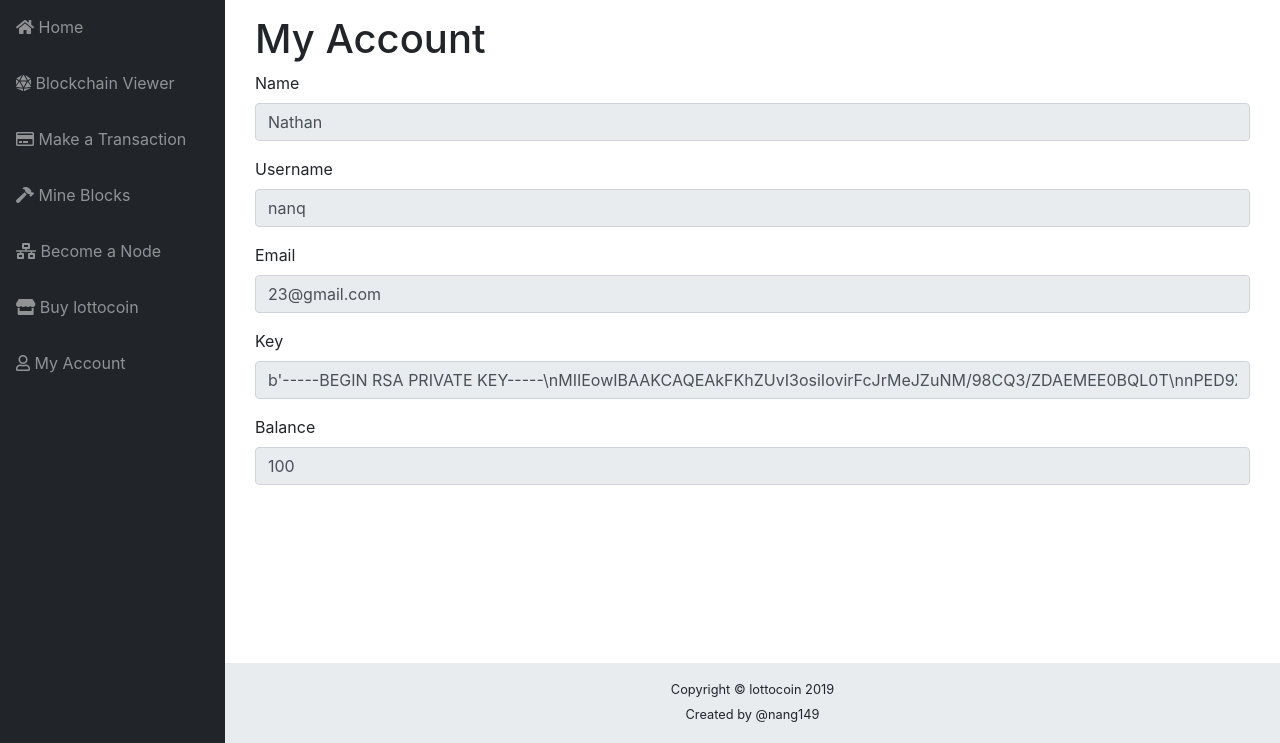
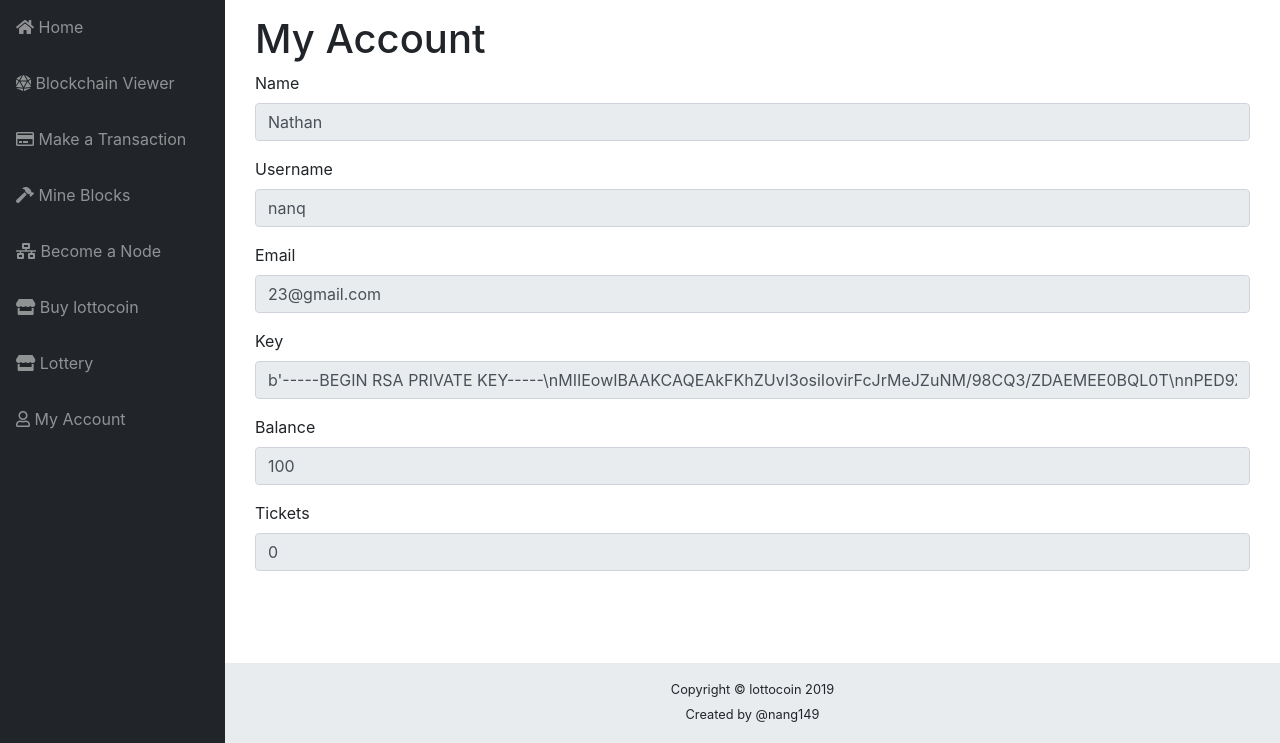
Before and after one commit to 00MB/lottocoin, a Flask app: page /account in a window 1280 px wide. Shown: the part 57-800 px from the top of the page. Run offline with Flask 2, Linux system fonts and the light colour scheme; a user stored in the database is signed in; some libraries are stand-ins or nearby versions.

Commit message:
Added images

```diff
--- a/lottocoin/blockchain.py
+++ b/lottocoin/blockchain.py
@@ -10,16 +10,21 @@ from Crypto.Signature import *
 from time import time
 from datetime import datetime
 import requests
+from lottocoin.username import username
+import random
 
 
 class Blockchain (object):
 	def __init__(self):
 		self.chain = [self.addGenesisBlock()];
 		self.pendingTransactions = [];
-		self.difficulty = 2;
-		self.minerRewards = 50;
+		self.difficulty = 3;
 		self.blockSize = 10;
 		self.nodes = set();
+		self.pool = 0;
+		self.tickets = [];
+		self.winners = [["", 0]];
+		self.lotteryblocks = [];
 
 	def register_node(self, address):
 		parsedUrl = urlparse(address)
@@ -71,10 +76,12 @@ class Blockchain (object):
 				newBlock.prev = hashVal;
 				newBlock.mineBlock(self.difficulty);
 				self.chain.append(newBlock);
+			self.lotteryblocks.append(newBlock);
 			print("Mining Transactions Success!");
-
-			payMiner = Transaction("Miner Rewards", miner, self.minerRewards);
-			self.pendingTransactions = [payMiner];
+			self.lottery();
+			print(self.lotteryblocks);
+			self.tickets.append(username());
+			self.pendingTransactions = [];
 		return True;
 
 	def addTransaction(self, sender, reciever, amt, keyString, senderKey):
@@ -208,7 +215,48 @@ class Blockchain (object):
 						balance += transaction.amt;
 			except AttributeError:
 				print("no transaction")
+		for x in range(len(self.winners)):
+			winners = self.winners[x];
+			try:
+				print(winners)
+				if (winners[0] == person):
+					balance += winners[1]
+			except AttributeError:
+				print("no transaction")
 		return balance + 100;
+
+	def getTickets(self, person):
+		tickets = 0;
+		for i in range(len(self.lotteryblocks)):
+			block = self.lotteryblocks[i];
+			try:
+				if (block.miner == person):
+					tickets += 1
+			except AttributeError:
+				print("error")
+		print(tickets)
+		print(self.tickets)
+		return tickets;
+
+	def getPool(self):
+		pool = 0
+		for i in range(len(self.lotteryblocks)):
+			block = self.lotteryblocks[i];
+			try:
+				pool += 10
+			except AttributeError:
+				print("no transaction")
+		print(pool)
+		return pool;
+
+	def lottery(self):
+		print("lottery triggered");
+		if len(self.lotteryblocks) > 1:
+			print("lottery succesful");
+			winner = random.choice(self.tickets);
+			self.winners.append([winner, self.getPool()])
+			self.lotteryblocks = [];
+			print(self.winners)
 
 
 class Block (object):
@@ -220,6 +268,7 @@ class Block (object):
 		self.nonse = 0;
 		self.gym = self.calculateGym();
 		self.hash = self.calculateHash();
+		self.miner = "";
 
 	def calculateGym(self):
 		return "24 hr";
@@ -249,6 +298,8 @@ class Block (object):
 			#print(len(hashPuzzle));
 			#print(self.hash[0:difficulty]);
 		print("Block Mined!");
+		print(username());
+		self.miner = username();
 		return True;
 
 	def hasValidTransactions(self):
--- a/lottocoin/routes.py
+++ b/lottocoin/routes.py
@@ -109,7 +109,7 @@ def mine():
     else:
         feedback = blockchainObj.minePendingTransactions(miner);
         if feedback:
-            flash(f'Block Mined! Your mining reward has now been added to the pending transactions!', 'success');
+            flash(f'Block Mined! Your mining reward has now been added to your account!', 'success');
         else:
             flash(f'Error!', 'danger');
     return render_template('minerPage.html', title = "Mine", blockchain = blockchainObj);
@@ -170,3 +170,7 @@ def consensus():
         }
 
     return jsonify(response), 200
+
+@app.route('/lottery')
+def lottery():
+    return render_template('lottery.html', title='Lottery', blockchain = blockchainObj)
--- a/lottocoin/templates/account.html
+++ b/lottocoin/templates/account.html
@@ -1,5 +1,4 @@
-{% extends "layout.html" %}
-{% block content %}
+{% extends "layout.html" %} {% block content %}
 
 <h1>My Account</h1>
 
@@ -7,28 +6,77 @@
 <form>
   <div class="form-group">
     <label>Name</label>
-    <input type="email" class="form-control" id="exampleInputEmail1" aria-describedby="emailHelp" value="{{ current_user.name }}" disabled=True>
+    <input
+      type="email"
+      class="form-control"
+      id="exampleInputEmail1"
+      aria-describedby="emailHelp"
+      value="{{ current_user.name }}"
+      disabled="True"
+    />
   </div>
   <div class="form-group">
     <label>Username</label>
-    <input type="email" class="form-control" id="exampleInputEmail1" aria-describedby="emailHelp" value="{{ current_user.username }}" disabled=True>
+    <input
+      type="email"
+      class="form-control"
+      id="exampleInputEmail1"
+      aria-describedby="emailHelp"
+      value="{{ current_user.username }}"
+      disabled="True"
+    />
   </div>
   <div class="form-group">
     <label>Email</label>
-    <input type="email" class="form-control" id="exampleInputEmail1" aria-describedby="emailHelp" value="{{ current_user.email }}" disabled=True>
+    <input
+      type="email"
+      class="form-control"
+      id="exampleInputEmail1"
+      aria-describedby="emailHelp"
+      value="{{ current_user.email }}"
+      disabled="True"
+    />
   </div>
   <div class="form-group">
     <label>Key</label>
-    <input type="email" class="form-control" id="exampleInputEmail1" aria-describedby="emailHelp" value="{{ current_user.key }}" disabled=True>
+    <input
+      type="email"
+      class="form-control"
+      id="exampleInputEmail1"
+      aria-describedby="emailHelp"
+      value="{{ current_user.key }}"
+      disabled="True"
+    />
   </div>
   <div class="form-group">
     <label>Balance</label>
-    <input type="email" class="form-control" id="exampleInputEmail1" aria-describedby="emailHelp" value="{{ blockchain.getBalance( current_user.username ) }}" disabled=True>
+    <input
+      type="email"
+      class="form-control"
+      id="exampleInputEmail1"
+      aria-describedby="emailHelp"
+      value="{{ blockchain.getBalance( current_user.username ) }}"
+      disabled="True"
+    />
+  </div>
+  <div class="form-group">
+    <label>Tickets</label>
+    <input
+      type="email"
+      class="form-control"
+      id="exampleInputEmail1"
+      aria-describedby="emailHelp"
+      value="{{ blockchain.getTickets( current_user.username ) }}"
+      disabled="True"
+    />
   </div>
 </form>
 {% else %}
-	<div class="">
-		<a href="{{url_for('login')}}"><button type="button" class="btn btn-info">Sign in to view account!</button></a>
-	</div>
-	{% endif %}
-{% endblock content %}
+<div class="">
+  <a href="{{url_for('login')}}"
+    ><button type="button" class="btn btn-info">
+      Sign in to view account!
+    </button></a
+  >
+</div>
+{% endif %} {% endblock content %}
--- a/lottocoin/templates/layout.html
+++ b/lottocoin/templates/layout.html
@@ -148,6 +148,13 @@
             <span>Buy lottocoin</span></a
           >
         </li>
+
+        <li class="nav-item">
+          <a class="nav-link" href="{{ url_for('lottery') }}">
+            <i class="fas fa-store"></i>
+            <span>Lottery</span></a
+          >
+        </li>
         {% if current_user.is_authenticated %}
         <li class="nav-item">
           <a class="nav-link" href="{{ url_for('account') }}">
--- /dev/null
+++ b/lottocoin/username.py
@@ -0,0 +1,4 @@
+from flask_login import current_user
+
+def username():
+    return current_user.username
```
Also changed, not shown: lottocoin/templates/lottery.html (added, +48 -0 lines).
